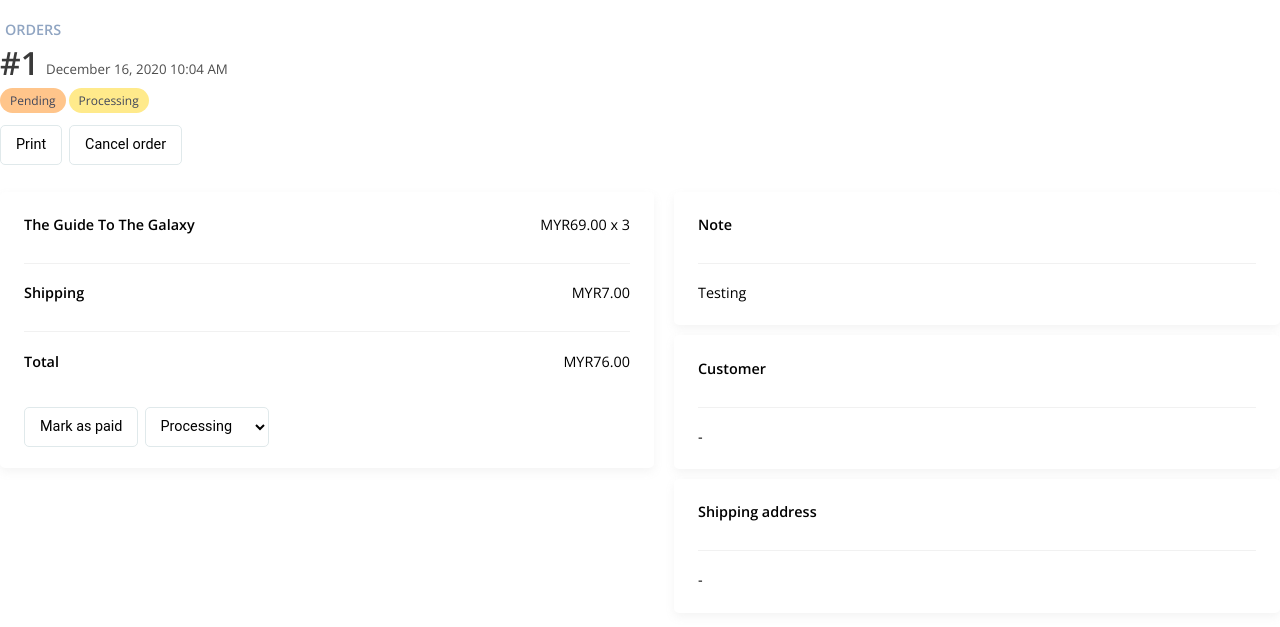
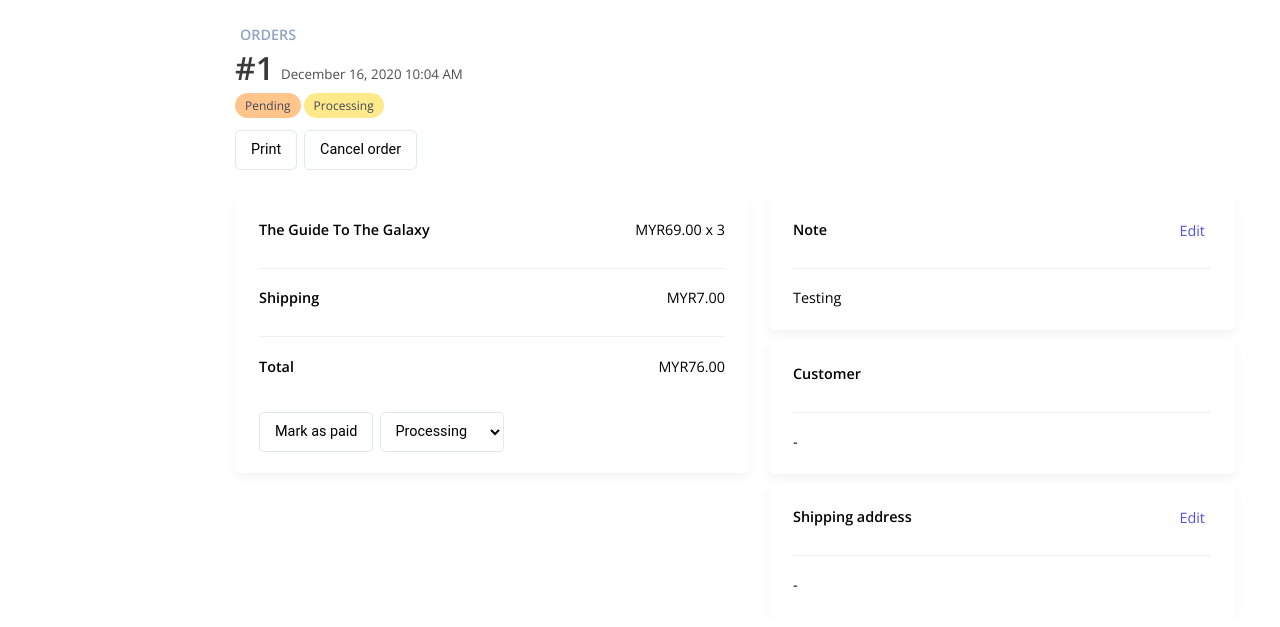
Before and after one commit to anas283/yummy-shop-admin, a PHP site: page /orders/order-details.html in a window 1280 px wide. Shown: the top 627 px of the page. Run offline with PHP 8.4, Linux system fonts and the light colour scheme.

Commit message:
Fixed modal bug on order details | Added modal dialog for cancel order, edit note and mark as paid

```diff
--- a/global.css
+++ b/global.css
@@ -161,8 +165,16 @@ html, body {
     margin: 0 auto;
 }
 
+.w-full {
+    width: 100%;
+}
+
 .h-fit {
     height: fit-content;
+}
+
+.h-50 {
+    height: 50px;
 }
 
 .card {
@@ -198,6 +210,24 @@ html, body {
 
 .form-label {
     font-size: .9rem;
+}
+
+.btn-empty {
+    width: fit-content;
+    height: 40px;
+    color: rgb(81, 81, 228);
+    font-weight: 400;
+    background-color: transparent;
+    border: none;
+    outline: none;
+    font-size: .9rem;
+    cursor: pointer;
+    text-decoration: none;
+    font-family: 'Open Sans', sans-serif;
+}
+
+.btn-empty:hover {
+    color: rgb(53, 53, 180);
 }
 
 .btn-login {
--- a/home/home.html
+++ b/home/home.html
@@ -208,7 +208,8 @@
             <h3>Online Store</h3>
         </div>
         <div id="order-details" class="tabcontent">
-            <object data="../orders/order-details.html"></object>
+            <iframe src="../orders/order-details.html" frameborder="0"></iframe>
+            <!-- <object data="../orders/order-details.html"></object> -->
         </div>
     </div>
 
--- a/orders/order-details.css
+++ b/orders/order-details.css
@@ -1,3 +1,9 @@
+.tabcontent {
+    padding-top: 20px;
+    padding-left: 235px;
+    padding-right: 45px;
+}
+
 h3 {
     margin-top: 5px;
     margin-left: 5px;
--- a/orders/order-details.html
+++ b/orders/order-details.html
@@ -6,7 +6,7 @@
 </head>
 <body>
 
-    <div class="tabcontent container-fluid">
+    <div class="tabcontent">
 
         <h3 class="text-secondary">Orders</h3>
         <div class="row">
@@ -21,7 +21,7 @@
             <button onclick="printOrder()" class="btn-outline" style="margin-right: 7px;">
                 Print
             </button>
-            <button class="btn-outline" style="margin-right: 7px;">
+            <button onclick="openModalCancel()" class="btn-outline" style="margin-right: 7px;">
                 Cancel order
             </button>
         </div>
@@ -66,7 +66,7 @@
                 </div>
 
                 <div class="row my-10">
-                    <button class="btn-outline" style="margin-right: 7px;">
+                    <button onclick="openModalPaid()" class="btn-outline" style="margin-right: 7px;">
                         Mark as paid
                     </button>
                     <select class="btn-outline-select" name="status" id="status">
@@ -79,10 +79,17 @@
 
             <div class="col-6 mt-20">
                 <div class="card card-details">
-                    <div class="col-auto">
+                    <div class="row w-full">
+                        <div class="col-6">
                             <h4 class="text-medium font-weight-medium">
                                 Note
                             </h4>
+                        </div>
+                        <div class="col-6 float-right">
+                            <button onclick="openModalNote()" class="btn-empty float-right mt-10">
+                                Edit
+                            </button>
+                        </div>
                     </div>
                     <div class="line"></div>
                     <div class="col-auto">
@@ -103,10 +110,17 @@
                 </div>
 
                 <div class="card card-details mt-10">
-                    <div class="col-auto">
+                    <div class="row w-full">
+                        <div class="col-6">
                             <h4 class="text-medium font-weight-medium">
                                 Shipping address
                             </h4>
+                        </div>
+                        <div class="col-6 float-right">
+                            <button class="btn-empty float-right mt-10">
+                                Edit
+                            </button>
+                        </div>
                     </div>
                     <div class="line"></div>
                     <div class="col-auto">
@@ -117,6 +131,60 @@
         </div>
     </div>
 
+    <div id="modal-cancel" class="modal">
+        <div class="modal-content">
+            <span onclick="closeModalCancel()" class="close">&times;</span>
+            <h4 class="modal-title">Cancel order</h4>
+            <div class="modal-line"></div>
+            <p class="text-medium font-weight-normal my-20">Are you sure you want to cancel your this order?</p>
+
+            <div class="row justify-content-end">
+                <button onclick="closeModalCancel()" class="btn-outline" style="margin-right: 7px;">
+                    Cancel
+                </button>
+                <button class="btn-purple">OK</button>
+            </div>
+        </div>
+    </div>
+
+    <div id="modal-note" class="modal">
+        <div class="modal-content">
+            <span onclick="closeModalNote()" class="close">&times;</span>
+            <h4 class="modal-title">Add note</h4>
+            <div class="modal-line"></div>
+
+            <form action="">
+                <div class="form-group mt-10">
+                    <label class="form-label">Message</label>
+                    <textarea class="form-control" name="note" id="note" style="height: 80px; padding-top: 10px;"></textarea>
+                </div>
+            </form>
+
+            <div class="row justify-content-end">
+                <button onclick="closeModalNote()" class="btn-outline" style="margin-right: 7px;">
+                    Cancel
+                </button>
+                <button class="btn-purple">Save</button>
+            </div>
+        </div>
+    </div>
+
+    <div id="modal-paid" class="modal">
+        <div class="modal-content">
+            <span onclick="closeModalPaid()" class="close">&times;</span>
+            <h4 class="modal-title">Mark order</h4>
+            <div class="modal-line"></div>
+            <p class="text-medium font-weight-normal my-20">Are you sure you want to mark this order as paid?</p>
+
+            <div class="row justify-content-end">
+                <button onclick="closeModalPaid()" class="btn-outline" style="margin-right: 7px;">
+                    Cancel
+                </button>
+                <button class="btn-purple">OK</button>
+            </div>
+        </div>
+    </div>
+
     <script src="./orders.js"></script>
 
 </body>
--- a/orders/orders.js
+++ b/orders/orders.js
@@ -15,14 +15,16 @@ function openTabOrders(evt, tabName) {
     evt.currentTarget.className += " active2";
 }
 
-var modal = document.getElementById("myModal");
+var modal = document.getElementById("modal-cancel");
+var modal2 = document.getElementById("modal-note");
+var modal3 = document.getElementById("modal-paid");
 var span = document.getElementsByClassName("close")[0];
 
-function openModal() {
+function openModalCancel() {
     modal.style.display = "block";
 }
 
-function closeModal() {
+function closeModalCancel() {
     modal.style.display = "none";
 }
 
@@ -30,6 +32,28 @@ window.onclick = function(event) {
     if (event.target == modal) {
         modal.style.display = "none";
     }
+    if (event.target == modal2) {
+        modal2.style.display = "none";
+    }
+    if (event.target == modal3) {
+        modal3.style.display = "none";
+    }
+}
+
+function openModalNote() {
+    modal2.style.display = "block";
+}
+
+function closeModalNote() {
+    modal2.style.display = "none";
+}
+
+function openModalPaid() {
+    modal3.style.display = "block";
+}
+
+function closeModalPaid() {
+    modal3.style.display = "none";
 }
 
 function printOrder() {
```
Also changed, not shown: other parts of global.css (+75 -0 lines), home/home.css (+0 -60 lines). Lines whose indentation alone changed are shown as unchanged.
